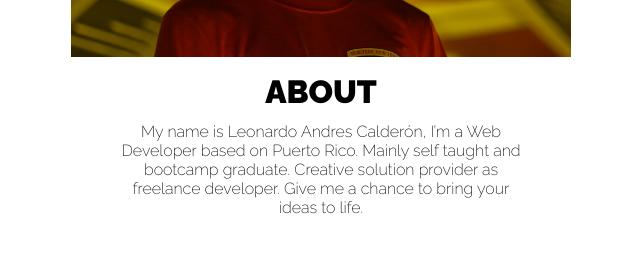
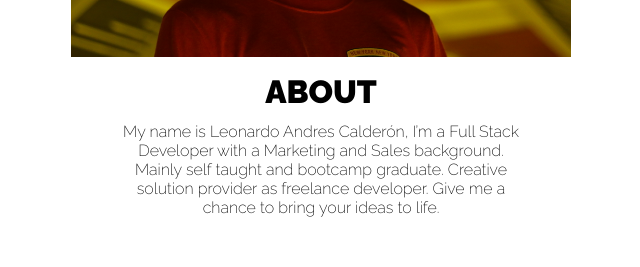
Before and after one commit to leodrez/leodrez-pf, a React (Create React App) app: page / in a window 1280 px wide. Shown: the part 1240-1507 px from the top of the page, without its empty margins (319-959 px from the left). Built offline with nearby package versions, Linux system fonts and the light colour scheme.

Commit message:
About changes

```diff
--- a/src/components/About/About.js
+++ b/src/components/About/About.js
@@ -20,9 +20,11 @@ class About extends Component {
             <h3>About</h3>
           </div>
           <div className="Cont-body">
-            <p>My name is Leonardo Andres Calderón, I’m a Web Developer based on Puerto Rico.
-Mainly self taught and bootcamp graduate.
-Creative solution provider as freelance developer. Give me a chance to bring your ideas to life.</p>
+            <p>My name is Leonardo Andres Calderón, I’m a
+            Full Stack Developer with a Marketing and Sales background.
+            Mainly self taught and bootcamp graduate.
+            Creative solution provider as freelance developer.
+            Give me a chance to bring your ideas to life.</p>
           </div>
         </div>
       </div>
```
